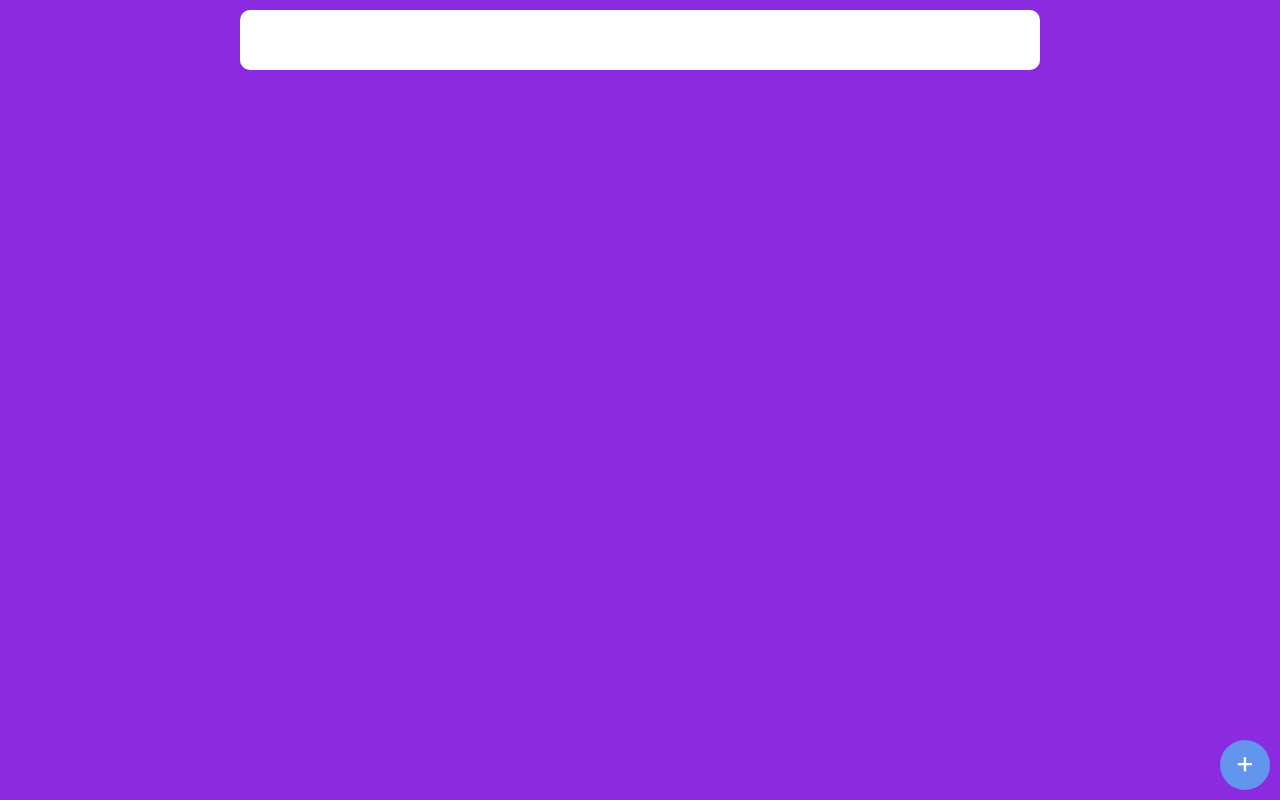
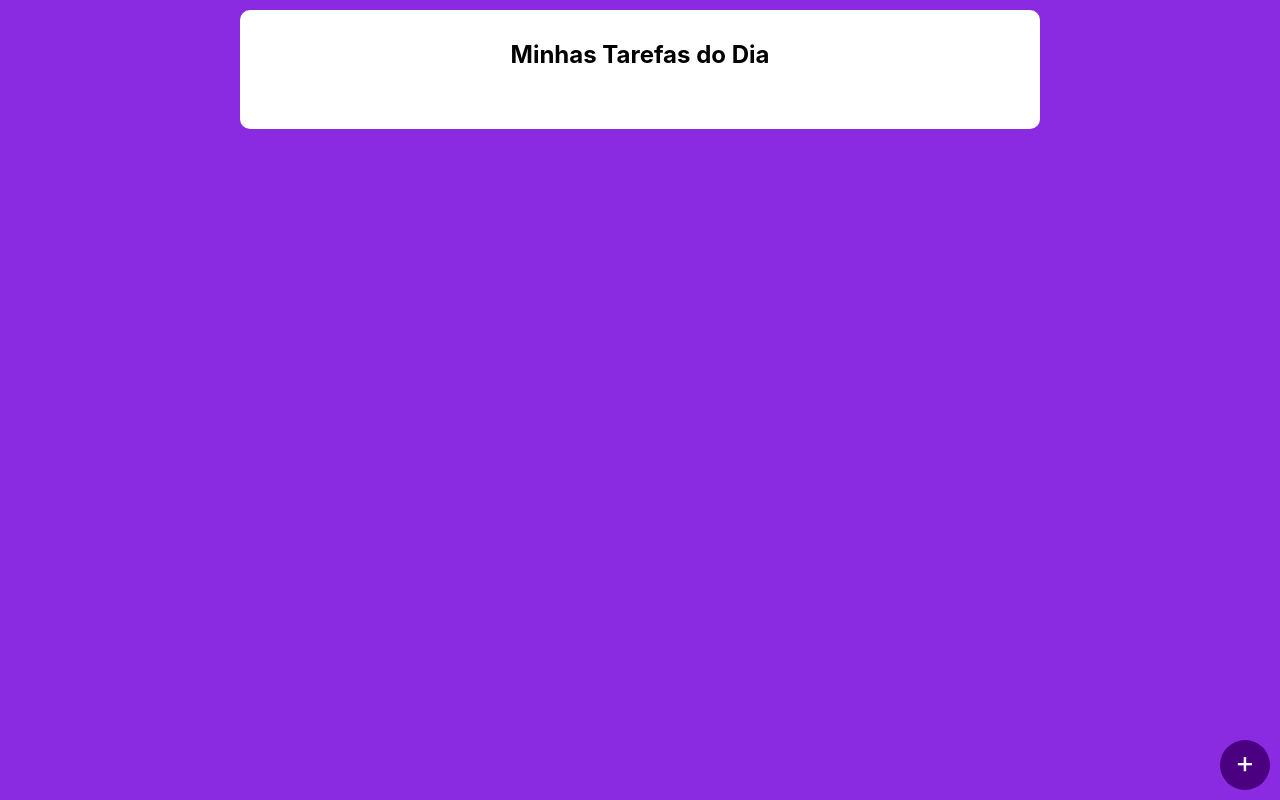
Before and after one commit to FernandoLelis/projeto-lista-de-tarefas, a React (Create React App) app in the folder anotacoes/: page / in a window 1280 px wide. Built offline with nearby package versions, Linux system fonts and the light colour scheme.

Commit message:
Inclusão da modal no projeto

```diff
--- a/anotacoes/src/App.css
+++ b/anotacoes/src/App.css
@@ -8,7 +8,7 @@ body {
   background-color: blueviolet;
 }
 
-.boxAnotacoes {
+.boxTarefas {
   width: 80%;
   max-width: 800px;
   background-color:  white;
@@ -17,11 +17,23 @@ body {
   border-radius: 10px;
 }
 
+.boxTarefas h2 {
+  text-align: center;
+  margin-bottom: 30px;
+}
+
+.boxTarefas p {
+  font-size: 15px;
+  padding: 8px 10px;
+  border-bottom: 2px dotted #ccc;
+}
+
+
 .addTarefas {
   position: fixed;
   right: 10px;
   bottom: 10px;
-  background-color: cornflowerblue;
+  background-color: indigo;
   width: 50px;
   height: 50px;
   cursor: pointer;
@@ -31,3 +43,23 @@ body {
   font-size: 30px;
   line-height: 44px;
 }
+
+.modal {
+  position: fixed;
+  left: 0;
+  top: 0;
+  width: 100%;
+  height: 100%;
+  background-color: rgba(0,0,0,0.5);
+  z-index: 9999;
+}
+
+.modalContent {
+  max-width: 600px;
+  padding:  40px 20px;
+  background-color: white;
+  position: absolute;
+  left: 50%;
+  top: 50%;
+  transform: translate(-50%, -50%);
+}
--- a/anotacoes/src/App.js
+++ b/anotacoes/src/App.js
@@ -1,17 +1,68 @@
 import './App.css';
-import {useState} from 'react';
+import {useEffect, useState} from 'react';
 
 function App() {
 
-  const [tarefas, setarTarefas] = useState([]);
+  const [tarefas, setarTarefas] = useState([
+    /*
+    {
+      id:0,
+      tarefa:'Minha tarefa do dia',
+      finalizada: false
+    },
+    {
+      id:0,
+      tarefa:'Minha tarefa do dia 2',
+      finalizada: true
+    },
+    */
+  ]);
   const [modal, setModal] = useState(false);
+
+  const salvarTarefa = () => {
+    // TODO: Salvar a Tarefa.
+  }
+
+  const abrirModal = () => {
+    setModal(!modal);
+  }
+
+  useEffect(() => {
+    // Fazer uma chamada para API e preencher o estado tarefa.
+  },[])
 
   return (
     <div className="App">
-      <div className="addTarefas">+</div>
-      <div className="boxAnotacoes">
+      {
+        modal?
+        <div className="modal">
 
+          <div className="modalContent">
+              <h3>Adicionar sua tarefa</h3>
+              <input type="text" />
+              <button onClick={()=>salvarTarefa()}>Salvar!</button>
+          </div>
 
+        </div>
+        :
+        <div></div>
+      }
+      <div onClick={()=>abrirModal()} className="addTarefas">+</div>
+      <div className="boxTarefas">
+        <h2>Minhas Tarefas do Dia</h2>
+        {
+          tarefas.map((val)=>{
+            if (val.finalizada) {
+              return (
+                <p>{val.tarefa}</p>
+              );
+            } else {
+              return (
+                <p style={{textDecoration:'line-through'}}>{val.tarefa}</p>
+              );
+            }
+          })
+        }
       </div>
     </div>
   );
```
